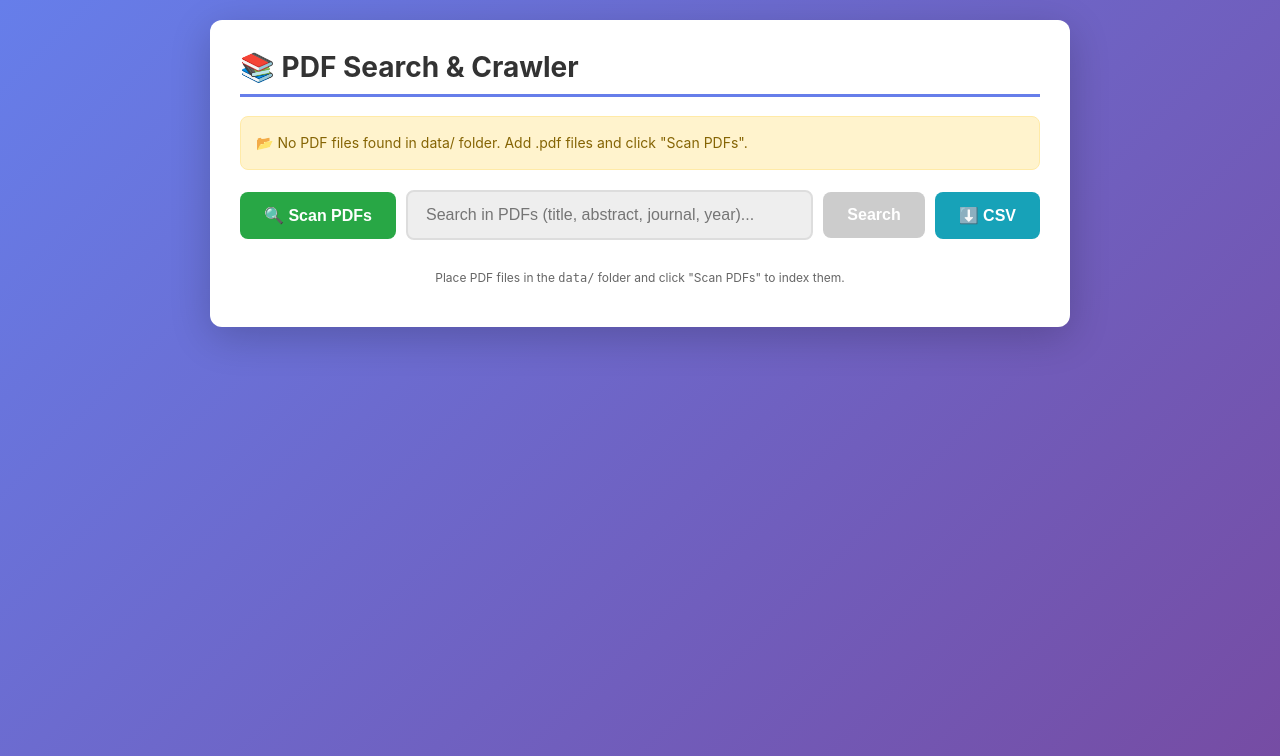
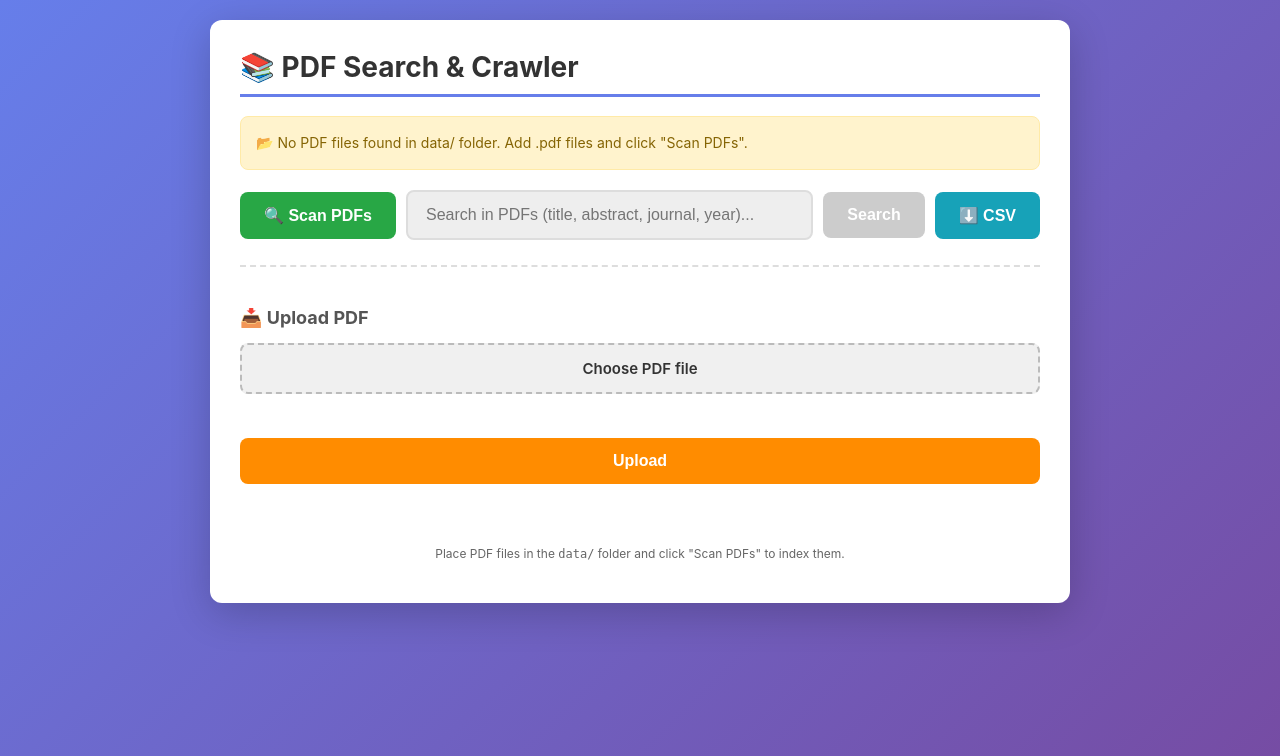
Before and after one commit to safally/pdf-search-project, a Flask app: page / in a window 1280 px wide. Shown: the top 756 px of the page. Run offline with Flask 3, Linux system fonts and the light colour scheme.

Commit message:
added upload feature

```diff
--- a/app.py
+++ b/app.py
@@ -5,6 +5,7 @@ import logging
 import shutil
 from pathlib import Path
 from flask import Flask, jsonify, render_template, request, send_from_directory
+from werkzeug.utils import secure_filename
 from pypdf import PdfReader
 
 # Configure logging
@@ -387,6 +388,61 @@ def scan():
         })
 
 
+@app.route("/upload", methods=["POST"])
+def upload():
+    """
+    Accept a PDF file upload, save it to DATA_DIR, and re-index.
+    Returns JSON: {"message": "Uploaded successfully. Indexed X PDFs."}
+    """
+    ensure_data_directory()
+
+    if "pdf" not in request.files:
+        logger.warning("Upload request received with no file field 'pdf'.")
+        return jsonify({"status": "error", "message": "No file field 'pdf' in request."}), 400
+
+    uploaded_file = request.files["pdf"]
+
+    if uploaded_file.filename == "" or uploaded_file.filename is None:
+        logger.warning("Upload request received with empty filename.")
+        return jsonify({"status": "error", "message": "No file selected."}), 400
+
+    filename = secure_filename(uploaded_file.filename)
+
+    if not filename.lower().endswith(".pdf"):
+        logger.warning(f"Upload rejected — not a PDF: {filename}")
+        return jsonify({"status": "error", "message": "Only PDF files are allowed."}), 400
+
+    # Handle duplicate filenames by appending _1, _2, ...
+    save_path = DATA_DIR / filename
+    if save_path.exists():
+        base = save_path.stem
+        ext = save_path.suffix
+        counter = 1
+        while save_path.exists():
+            save_path = DATA_DIR / f"{base}_{counter}{ext}"
+            counter += 1
+        logger.info(f"Duplicate filename detected. Saving as: {save_path.name}")
+    else:
+        logger.info(f"Saving upload as: {filename}")
+
+    try:
+        uploaded_file.save(str(save_path))
+        logger.info(f"Upload saved successfully: {save_path.name}")
+    except Exception as e:
+        logger.error(f"Failed to save uploaded file: {e}")
+        return jsonify({"status": "error", "message": f"Failed to save file: {e}"}), 500
+
+    logger.info("Triggering PDF re-index after upload...")
+    success, message, count = scan_pdfs(force_rescan=True)
+
+    if success:
+        logger.info(f"Upload + index completed. Indexed {count} PDF(s).")
+        return jsonify({"status": "success", "message": f"Uploaded successfully. Indexed {count} PDFs."})
+    else:
+        logger.error(f"Upload saved but indexing failed: {message}")
+        return jsonify({"status": "error", "message": f"File uploaded but indexing failed: {message}"}), 500
+
+
 @app.route("/search")
 def search():
     """Search endpoint."""
--- a/data/pdf_data.csv
+++ b/data/pdf_data.csv
@@ -11,6 +11,7 @@ bul0000006.pdf,"Psychological Bulletin 2015, Vol. 141, No. 1, 213-235 © 2014 Am
 heilman2010.pdf,Emotion Regulation and Decision Making Under Risk and Uncertainty Renata M. Heilman and Liviu G. Cri,,,"Renata M. Heilman and Liviu G. Cris ¸an Babes¸-Bolyai University George Mason University Mircea Miclea and Andrei C. Miu Babes¸-Bolyai University It is well established that emotion plays a key role in human social and economic decision making. The recent literature on emotion regulation (ER), howev"
 j.neubiorev.2016.09.021.pdf,Accepted Manuscript Title: The Research Domain Criteria Framework: The Case,2016,,Title: The Research Domain Criteria Framework: The Case for Anterior Cingulate Cortex Author: Clay B. Holroyd Akina Umemoto PII: S0149-7634(16)30364-5 DOI: http://dx.doi.org/doi:10.1016/j.neubiorev.2016.09.021 Received date: 15-6-2016 Revised date: 23-9-2016 Accepted date: 23-9-2016 Please cite this
 j.neuroimage.2013.08.028. DONE pdf.pdf,"The feedback-related negativity (FRN) revisited: New insights into the localization, meaning and net",,,"localization, meaning and network organization Tobias U. Hauser a,b, Reto Iannaccone a,c, Philipp Stämpﬂi d, Renate Drechsler a, Daniel Brandeis a,b,e,f, Susanne Walitza a,e, Silvia Brem a,⁎ a University Clinics for Child and Adolescent Psychiatry (UCCAP), University of Zurich, Neumünsterallee 9, 80"
+j.neuroimage.2013.08.028._DONE_pdf.pdf,"The feedback-related negativity (FRN) revisited: New insights into the localization, meaning and net",,,"localization, meaning and network organization Tobias U. Hauser a,b, Reto Iannaccone a,c, Philipp Stämpﬂi d, Renate Drechsler a, Daniel Brandeis a,b,e,f, Susanne Walitza a,e, Silvia Brem a,⁎ a University Clinics for Child and Adolescent Psychiatry (UCCAP), University of Zurich, Neumünsterallee 9, 80"
 j.tins.2020.06.009.pdf,"Review How Outcome Uncertainty Mediates Attention,",,,"How Outcome Uncertainty Mediates Attention, Learning, and Decision-Making Ilya E. Monosov1,2,3,* Animals and humans evolved sophisti cated nervous systems that endowed them with the ability to form internal-models or beliefs and make predic- tions about the future to survive and ﬂourish in a world i"
 markov decision processes.pdf,Chapter 12 Partially Observable Markov Decision Processes,,,"Partially Observable Markov Decision Processes Abstract. For reinforcement learning in environments in which an agent has access to a reliable state signal, methods based on the Markov decision process (MDP) have had many successes. In many problem domains, however, an agent suffers from limited sen"
 mihatsch2002.pdf,"Machine Learning, 49, 267–290, 2002 c⃝ 2002 Kluwer Academic Publishers. Manufactured in The Netherla",2002,,"c⃝ 2002 Kluwer Academic Publishers. Manufactured in The Netherlands. Risk-Sensitive Reinforcement Learning OLIVER MIHATSCH oliver.mihatsch@mchp.siemens.de RALPH NEUNEIER ralph.neuneier@mchp.siemens.de Siemens AG, Corporate Technology, Information and Communications 4, D-81730 Munich, Germany Editor:"
--- a/templates/index.html
+++ b/templates/index.html
@@ -113,6 +113,65 @@
         .btn-download:hover {
             background: #138496;
         }
+        .btn-upload {
+            background: #ff8c00;
+            color: white;
+        }
+        .btn-upload:hover {
+            background: #e07000;
+        }
+        .btn-upload:disabled {
+            background: #ccc;
+            cursor: not-allowed;
+        }
+        .upload-section {
+            margin-top: 25px;
+            padding-top: 25px;
+            border-top: 2px dashed #ddd;
+        }
+        .upload-section h2 {
+            font-size: 18px;
+            color: #555;
+            margin-bottom: 15px;
+        }
+        .upload-form {
+            display: flex;
+            flex-direction: column;
+            gap: 12px;
+        }
+        .upload-file-input {
+            display: none;
+        }
+        .upload-file-label {
+            display: inline-block;
+            padding: 14px 24px;
+            font-size: 15px;
+            font-weight: 600;
+            background: #f0f0f0;
+            color: #333;
+            border: 2px dashed #bbb;
+            border-radius: 8px;
+            cursor: pointer;
+            text-align: center;
+            transition: border-color 0.2s, background 0.2s;
+        }
+        .upload-file-label:hover {
+            border-color: #ff8c00;
+            background: #fff8f0;
+        }
+        .upload-filename {
+            font-size: 13px;
+            color: #666;
+            min-height: 20px;
+        }
+        .upload-status {
+            min-height: 20px;
+            font-size: 14px;
+            font-weight: 600;
+        }
+        .upload-status-uploading  { color: #e67e22; }
+        .upload-status-success   { color: #27ae60; }
+        .upload-status-error     { color: #e74c3c; }
         .results {
             margin-top: 20px;
         }
@@ -209,6 +268,22 @@
 
         <!-- Results -->
         <div id="results" class="results"></div>
+
+        <!-- Upload Section -->
+        <div class="upload-section">
+            <h2>📥 Upload PDF</h2>
+            <div class="upload-form">
+                <input type="file" id="uploadFile" class="upload-file-input" accept=".pdf,application/pdf" />
+                <label for="uploadFile" class="upload-file-label" id="uploadLabel">
+                    Choose PDF file
+                </label>
+                <span id="uploadFilename" class="upload-filename"></span>
+                <button id="uploadBtn" class="btn-upload" onclick="uploadFile()">
+                    Upload
+                </button>
+                <span id="uploadStatus" class="upload-status"></span>
+            </div>
+        </div>
 
         <div class="footer">
             <p>Place PDF files in the <code>data/</code> folder and click "Scan PDFs" to index them.</p>
@@ -339,6 +414,68 @@
             }
         });
 
+        // === Upload Section ===
+        const fileInput         = document.getElementById('uploadFile');
+        const uploadLabel       = document.getElementById('uploadLabel');
+        const uploadFilenameEl  = document.getElementById('uploadFilename');
+        const uploadBtn         = document.getElementById('uploadBtn');
+        const uploadStatusEl    = document.getElementById('uploadStatus');
+
+        fileInput.addEventListener('change', function() {
+            const f = this.files[0];
+            if (f) {
+                uploadLabel.textContent = 'Selected: ' + f.name;
+                uploadFilenameEl.textContent = f.name;
+            } else {
+                uploadLabel.textContent = 'Choose PDF file';
+                uploadFilenameEl.textContent = '';
+            }
+        });
+
+        function setUploadStatus(msg, cls) {
+            uploadStatusEl.textContent = msg;
+            uploadStatusEl.className   = 'upload-status ' + cls;
+        }
+
+        async function uploadFile() {
+            const file = fileInput.files[0];
+            if (!file) {
+                setUploadStatus('Please select a PDF file first.', 'upload-status-error');
+                return;
+            }
+
+            if (!file.name.toLowerCase().endsWith('.pdf')) {
+                setUploadStatus('Only PDF files are allowed.', 'upload-status-error');
+                return;
+            }
+
+            uploadBtn.disabled = true;
+            setUploadStatus('Uploading...', 'upload-status-uploading');
+
+            try {
+                const formData = new FormData();
+                formData.append('pdf', file);
+
+                const resp = await fetch('/upload', { method: 'POST', body: formData });
+                const data = await resp.json();
+
+                if (resp.ok && data.status === 'success') {
+                    setUploadStatus(data.message, 'upload-status-success');
+                    // Refresh status bar so search becomes available immediately
+                    setTimeout(updateStatus, 500);
+                    // Auto-clear success message after 5 s
+                    setTimeout(() => { if (uploadStatusEl.classList.contains('upload-status-success')) setUploadStatus('', ''); }, 5000);
+                } else {
+                    setUploadStatus(data.message || 'Upload failed.', 'upload-status-error');
+                }
+            } catch (err) {
+                console.error('Upload error:', err);
+                setUploadStatus('Upload failed: ' + err.message, 'upload-status-error');
+            } finally {
+                uploadBtn.disabled = false;
+            }
+        }
+
         // Initial status check
         updateStatus();
         // Refresh every 5 seconds
```
Also changed, not shown: 1 other file.
